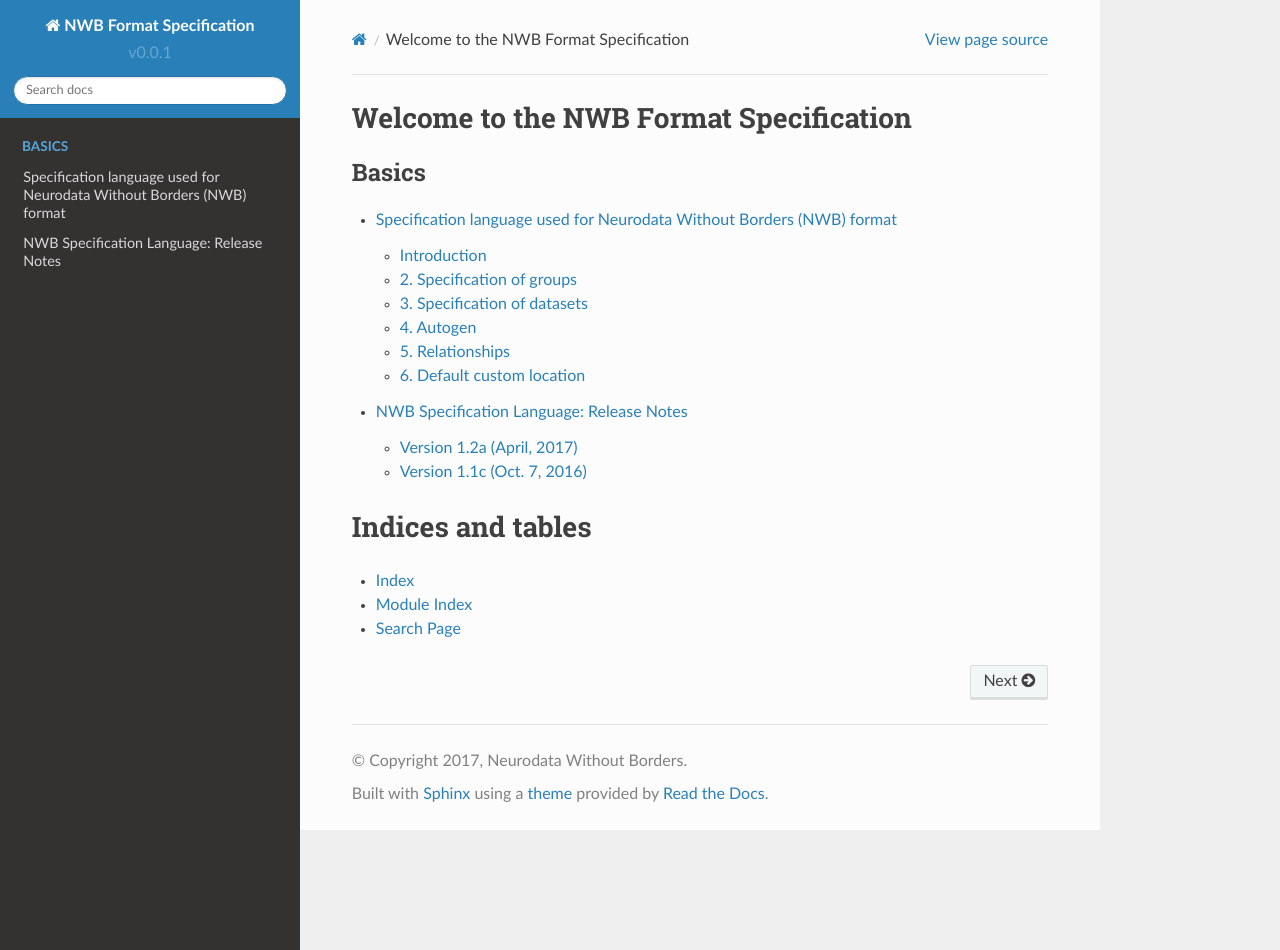
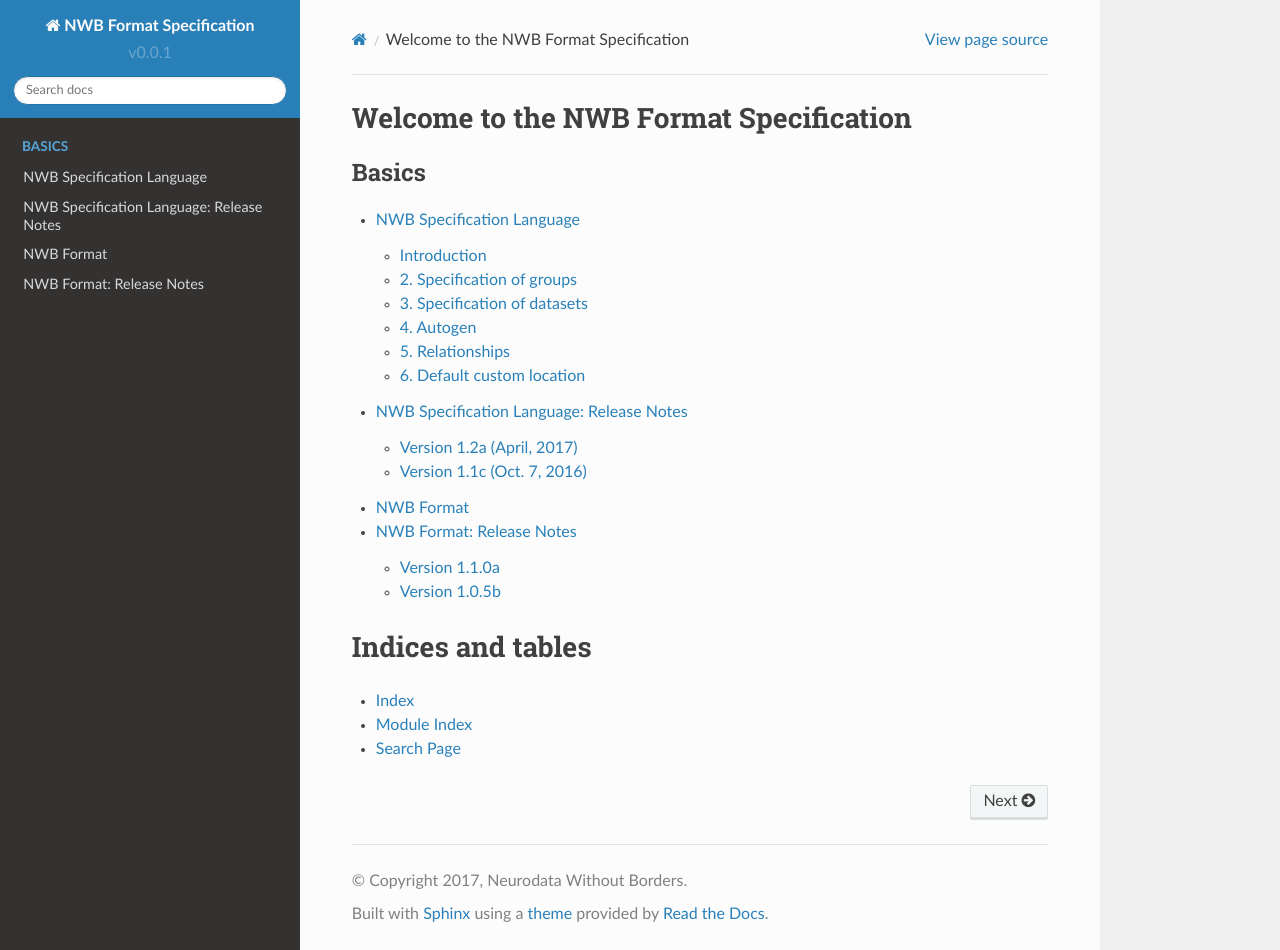
Before and after one commit to NeurodataWithoutBorders/nwb-schema, a Sphinx documentation site: the page built from docs/source/index.rst, in a window 1280 px wide and 950 px high. Built offline with Sphinx 7.4.7 and the Read the Docs theme 2.0.0, drawn with Linux system fonts in a browser that asks for light colours.

Commit message:
Added empty docs for the format and format release notes

```diff
--- /dev/null
+++ b/docs/source/format.rst
@@ -0,0 +1,4 @@
+NWB Format
+==========
+
+**#TODO Add documentation for the NWB formatand generated detailed docs from YAML specs**
--- /dev/null
+++ b/docs/source/format_release_notes.rst
@@ -0,0 +1,13 @@
+NWB Format: Release Notes
+=========================
+
+Version 1.1.0a
+--------------
+
+**#TODO Need to describe the changes made in the new version of the format**
+
+
+Version 1.0.5b
+--------------
+
+* Original version of the NWB format as generated by the first NWB pilot project
--- a/docs/source/index.rst
+++ b/docs/source/index.rst
@@ -8,6 +8,8 @@ Welcome to the NWB Format Specification
 
    specification_language
    specification_language_release_notes
+   format
+   format_release_notes
 
 Indices and tables
 ==================
--- a/docs/source/specification_language.rst
+++ b/docs/source/specification_language.rst
@@ -1,5 +1,5 @@
-Specification language used for Neurodata Without Borders (NWB) format
-**********************************************************************
+NWB Specification Language
+**************************
 
 Specification Language Version: 1.2a (Mar. 23, 2017) [1]_
 
```
